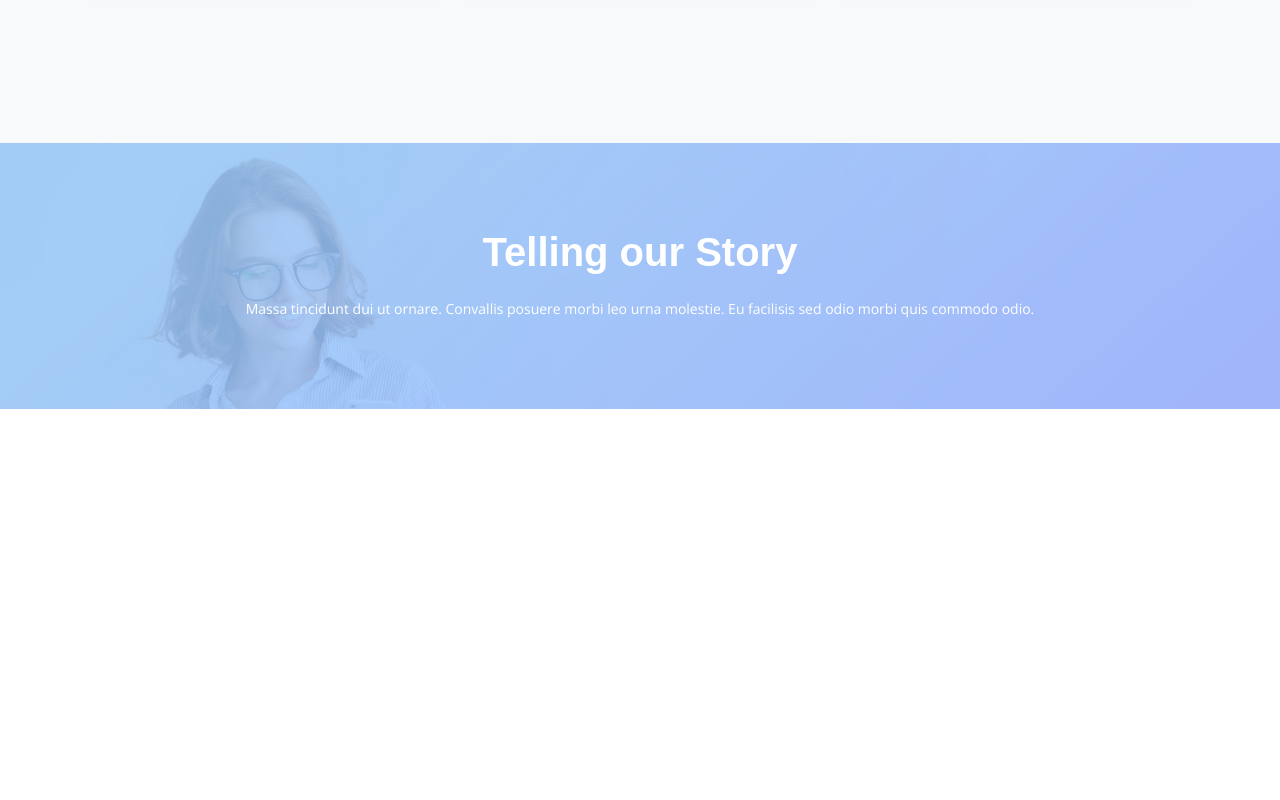
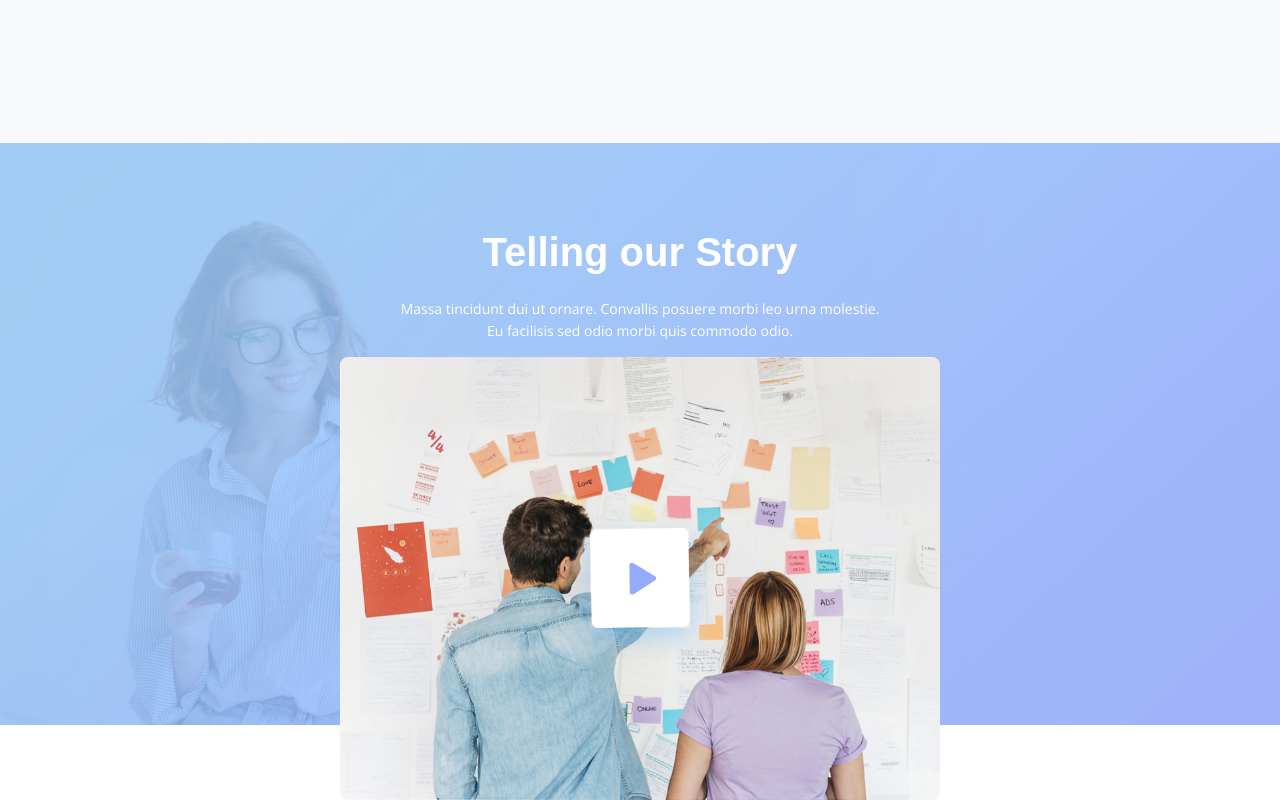
Before and after one commit to Charles-Speitz/CodeRAD, a plain HTML site: page index.html in a window 1280 px wide. Shown: the part 1596-2396 px from the top of the page. Before the commit the page ends 2005 px from the top, so only its background shows below. Drawn offline with nearby package versions, Linux system fonts and the light colour scheme.

Commit message:
added video

```diff
--- a/css/styles.css
+++ b/css/styles.css
@@ -151,3 +151,27 @@ span.bg-color-6 { background-image: linear-gradient(90deg, #a1ecff 0%, #7bbcff 1
 .video-demo .block-text p {
   color: var(--white);
 }
+
+.video-box {
+  position: relative;
+  margin-bottom: -9.375rem;
+  z-index: 1;
+}
+
+.video-btn {
+  position: absolute;
+  top: 50%;
+  left: 50%;
+  transform: translate(-50%, -50%);
+  box-shadow: 0 10px 20px rgba(57, 166, 251, 0.3);
+}
+
+.video-btn img {
+  width: var(--size-100);
+  height: var(--size-100);
+}
+
+.video-box > img {
+  max-width: 600px;
+  border-radius: 8px;
+}
--- a/index.html
+++ b/index.html
@@ -119,11 +119,16 @@
       <div class="container">
         <div id="fuckyou" class="block-text">
           <h2>Telling our Story</h2>
-          <p>Massa tincidunt dui ut ornare. Convallis posuere morbi leo urna molestie. Eu facilisis sed odio morbi quis commodo odio.</p>
+          <p>Massa tincidunt dui ut ornare. Convallis posuere morbi leo urna molestie. <br> Eu facilisis sed odio morbi quis commodo odio.</p>
+        </div>
+        <div class="video-box">
+          <a href="https://www.youtube.com/shorts/Cra_zmfT9CU" class="video-btn">
+            <img src="./assets/images/play.svg" alt="play video button">
+          </a>
+          <img src="./assets/images/demo-video-thumbnail.jpg" alt="video thumbnail">
         </div>
       </div>
     </section>
 
-
   </body>
 </html>
```
